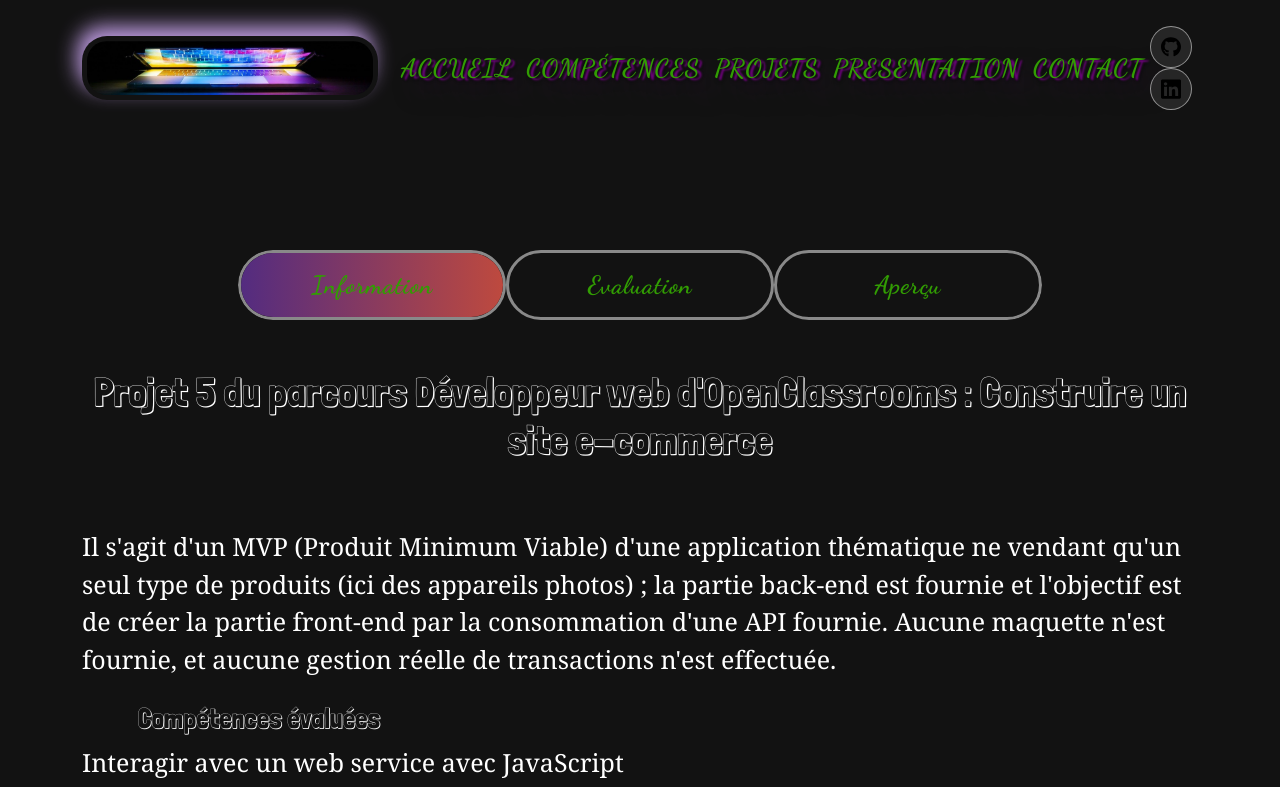
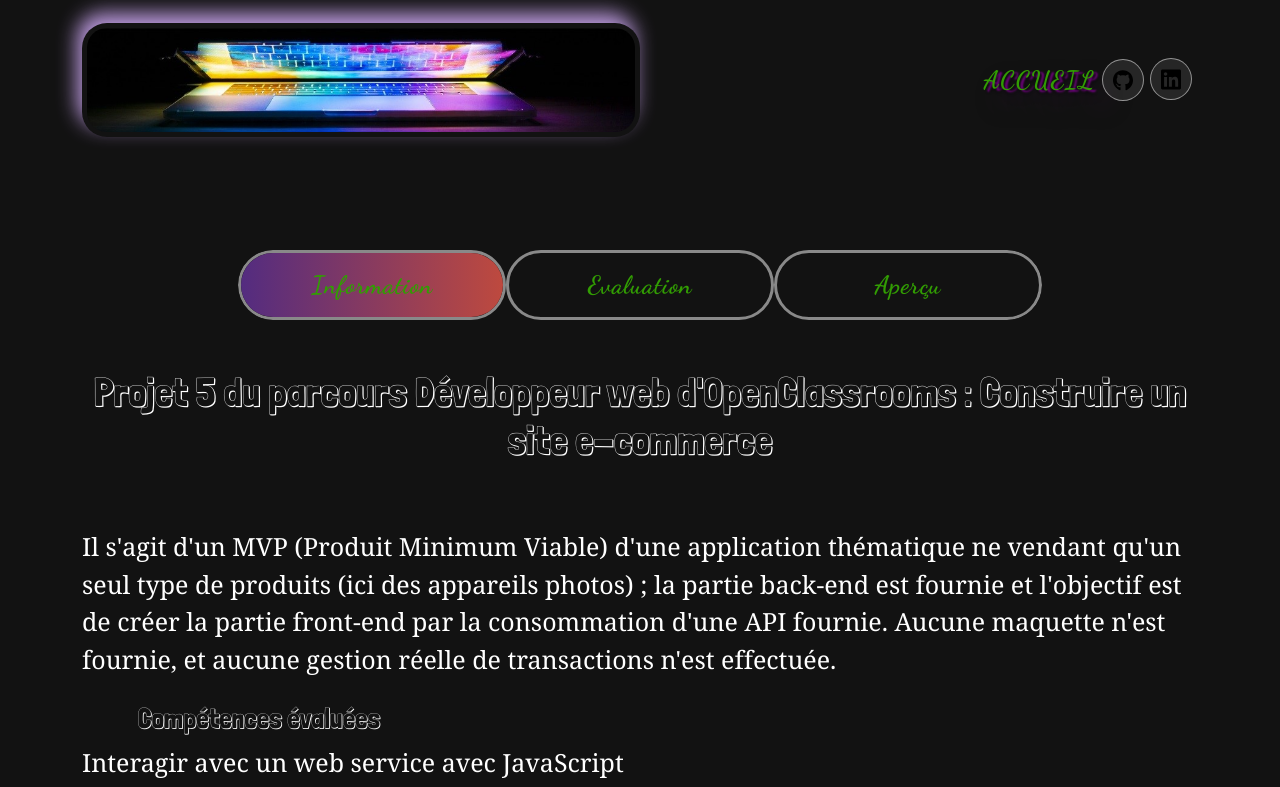
Before and after one commit to RGaetanGranstek/portfolio-personnel, a React (Create React App) app: page /portfolio-personnel/ProjectDetail/Orinoco in a window 1280 px wide. Shown: the top 787 px of the page. Built offline with nearby package versions, Linux system fonts and the light colour scheme.

Commit message:
correction chemin navbar côté project

```diff
--- a/src/components/NavBar.js
+++ b/src/components/NavBar.js
@@ -31,12 +31,12 @@ export const NavBar = () => {
 
   // Détermine si la page active est la page d’accueil en vérifiant le chemin d’accès actuel par rapport à plusieurs pages de détails du projet. Le résultat de cette vérification est stocké dans la constante isHomePage, ce qui sera vrai si la page active est l’une des pages de détail du projet et false dans le cas contraire.
   const isHomePage =
-    location.pathname === "/ProjectDetail/Reservia" ||
-    location.pathname === "/ProjectDetail/Ohmyfood" ||
-    location.pathname === "/ProjectDetail/Orinoco" ||
-    location.pathname === "/ProjectDetail/Piiquante" ||
-    location.pathname === "/ProjectDetail/LaChouetteAgence" ||
-    location.pathname === "/ProjectDetail/Groupomania";
+    location.pathname === "/portfolio-personnel/ProjectDetail/Reservia" ||
+    location.pathname === "/portfolio-personnel/ProjectDetail/Ohmyfood" ||
+    location.pathname === "/portfolio-personnel/ProjectDetail/Orinoco" ||
+    location.pathname === "/portfolio-personnel/ProjectDetail/Piiquante" ||
+    location.pathname === "/portfolio-personnel/ProjectDetail/LaChouetteAgence" ||
+    location.pathname === "/portfolio-personnel/ProjectDetail/Groupomania";
 
   return (
     <Navbar expand="md" className={scrolled ? "scrolled" : ""}>
```
